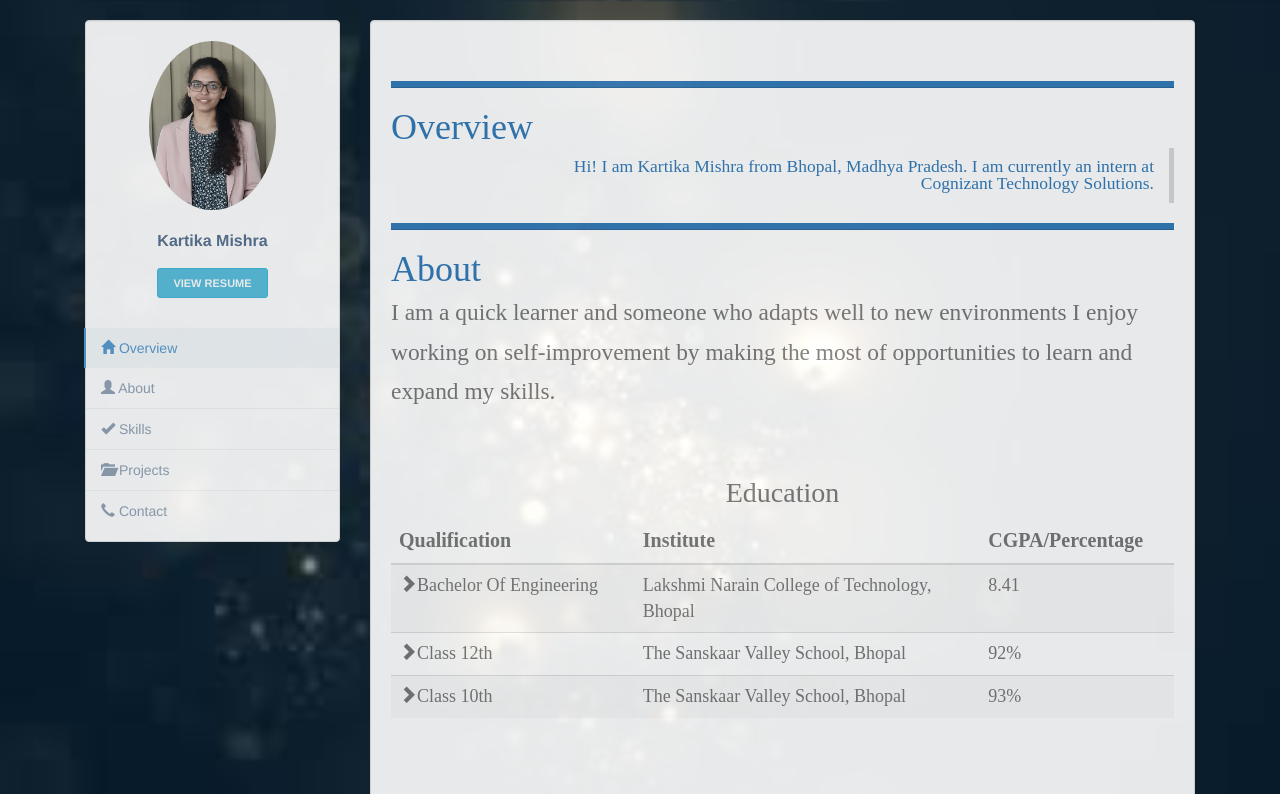
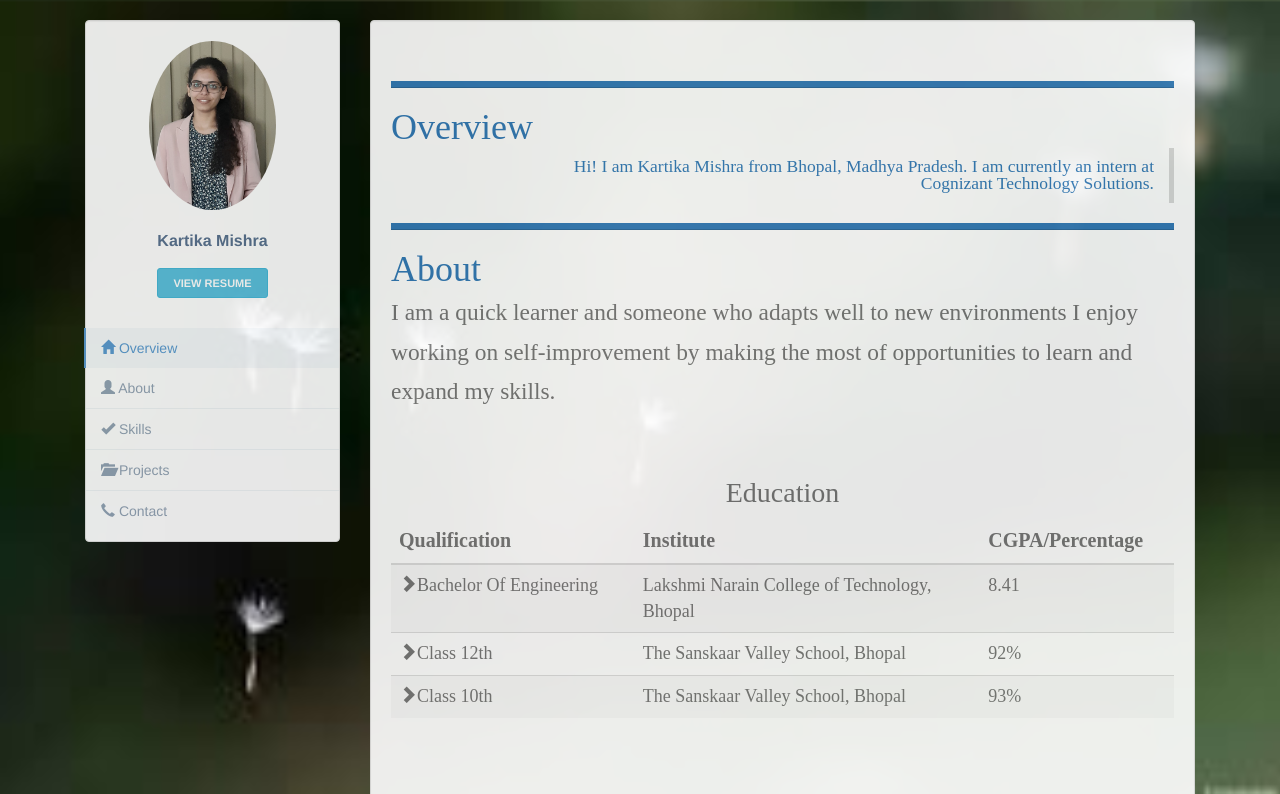
Before and after one commit to KartikaMishra/KartikaMishra.github.io, a plain HTML site: page index.html in a window 1280 px wide. Shown: the top 794 px of the page. Drawn offline with nearby package versions, Linux system fonts and the light colour scheme.

Commit message:
Update style.css

```diff
--- a/style/style.css
+++ b/style/style.css
@@ -3,7 +3,7 @@ html {
   }
 
 body {
-     background-image: url("../Images/bg1.jpg");
+     background-image: url("../Images/bgold.jpg");
 	background-size: cover;
     background-repeat: no-repeat;
     background-attachment: fixed;
```
